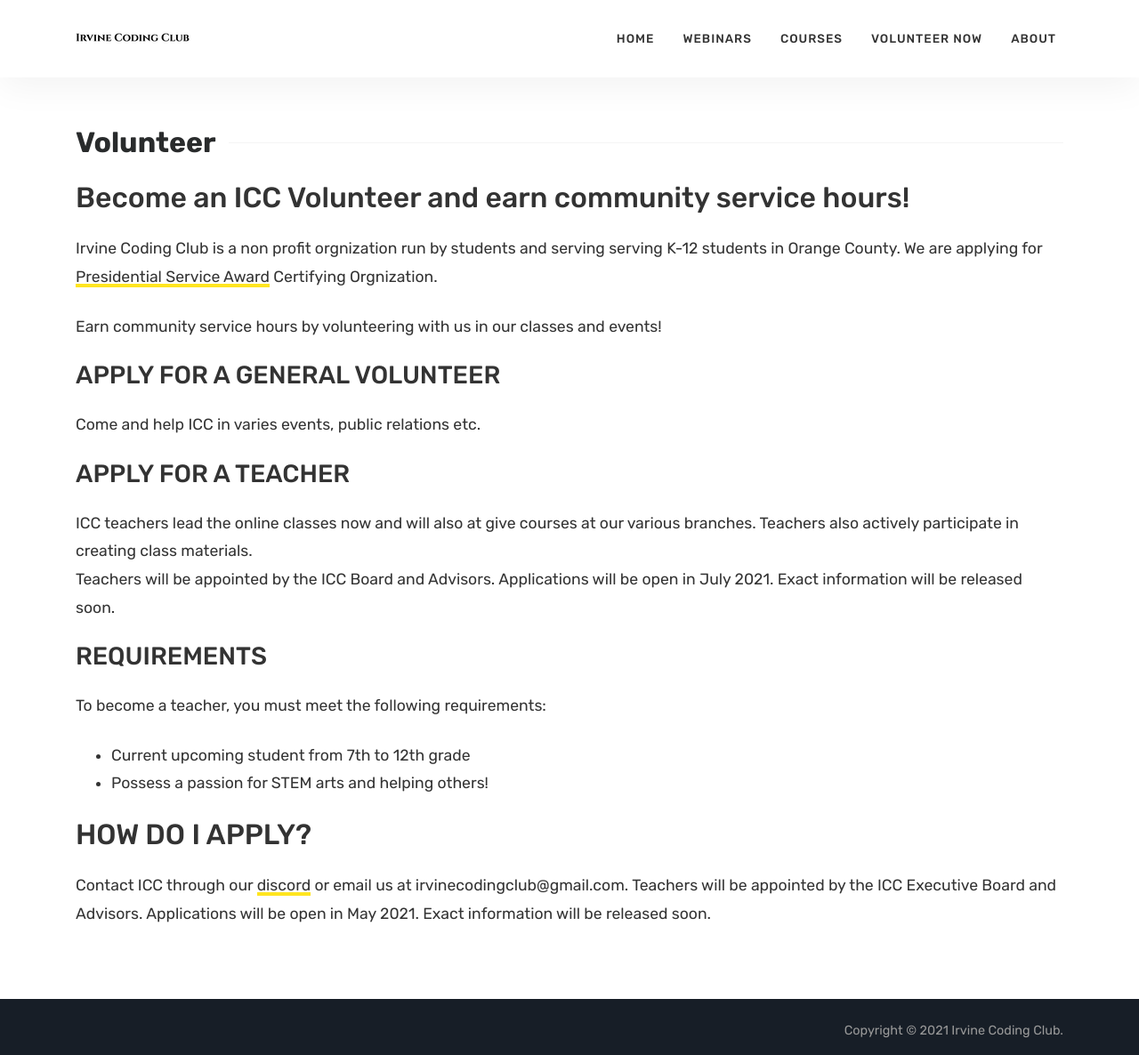
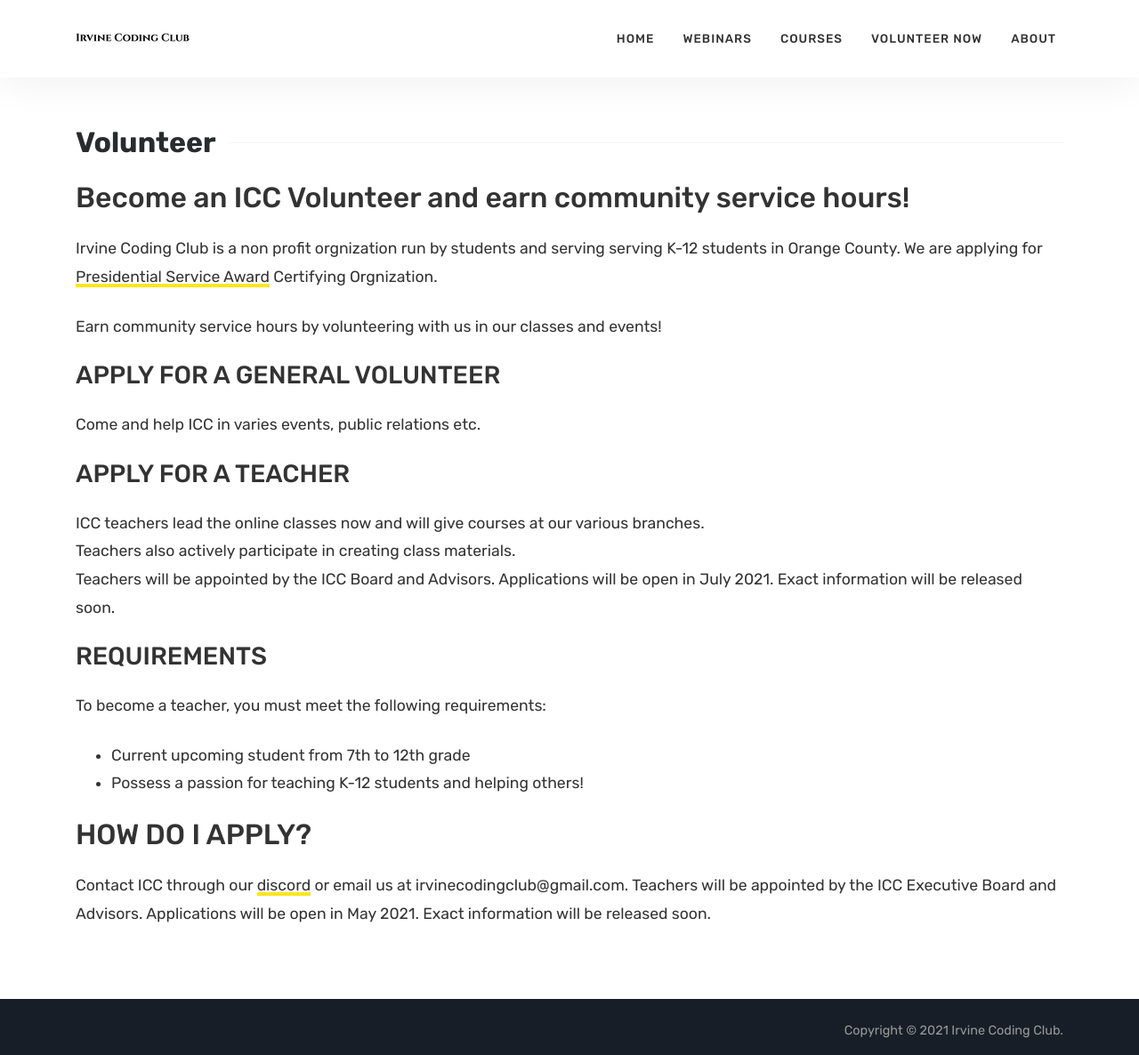
Before and after one commit to DeletedUser-9999/coolcottontail.github.io, a Jekyll site: the page built from volunteer.md, in a window 1280 px wide and 1186 px high. Shown: the whole window at 89% size. Built offline with Jekyll 4.4.1, drawn with Linux system fonts in a browser that asks for light colours.

```diff
--- a/volunteer.md
+++ b/volunteer.md
@@ -15,13 +15,14 @@ Earn community service hours by volunteering with us in our classes and events!
 Come and help ICC in varies events, public relations etc.
 
 ### APPLY FOR A TEACHER
-ICC teachers lead the online classes now and will also at give courses at our various branches. Teachers also actively participate in creating class materials.
+ICC teachers lead the online classes now and will give courses at our various branches.
+Teachers also actively participate in creating class materials.
 Teachers will be appointed by the ICC Board and Advisors. Applications will be open in July 2021. Exact information will be released soon.
 
 ### REQUIREMENTS
 To become a teacher, you must meet the following requirements:
 * Current upcoming student from 7th to 12th grade
-* Possess a passion for STEM arts and helping others!
+* Possess a passion for teaching K-12 students and helping others!
 
 ## HOW DO I APPLY?
 Contact ICC through our [discord](/discord) or email us at irvinecodingclub@gmail.com.
```
